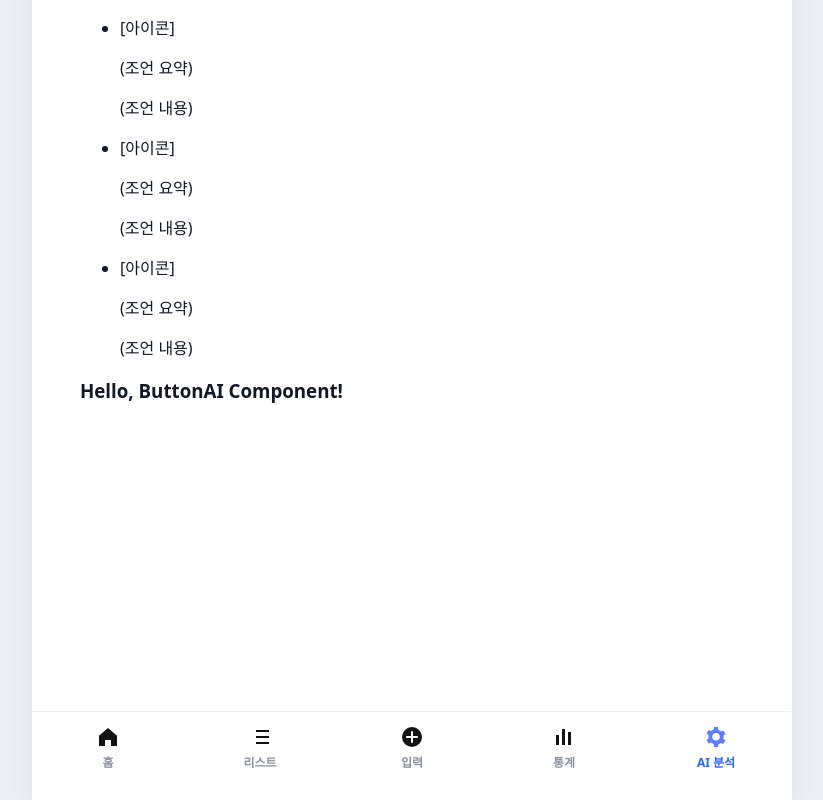
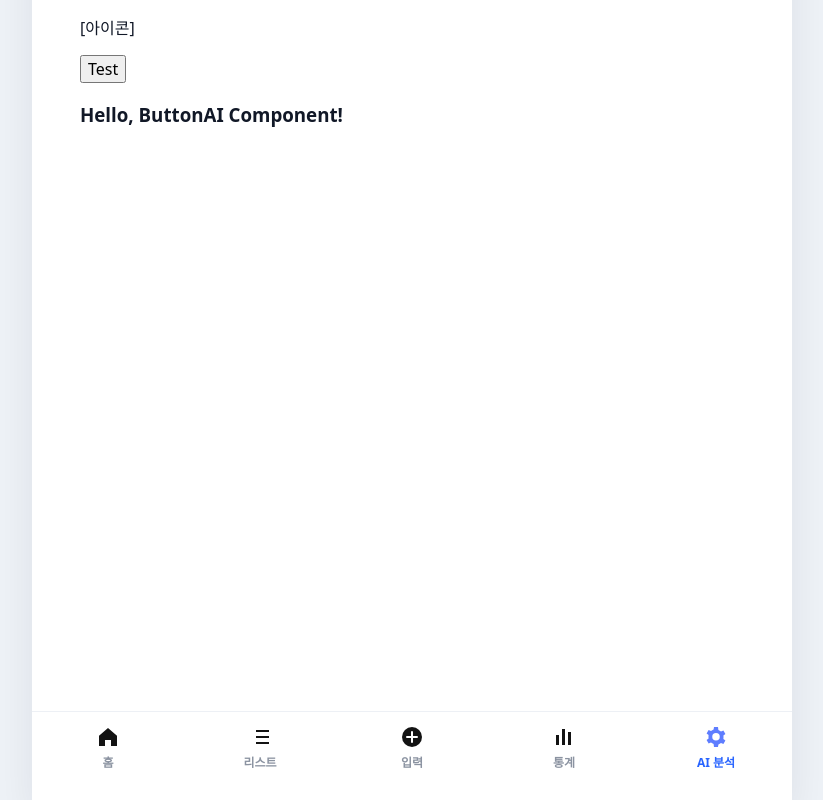
Before and after one commit to SCESecure/AI_Account_Tracker, a React (Vite) app: page / in a window 1280 px wide. Both pictures are taken after a click on the button "AI 분석". Shown: the part 125-925 px from the top of the page, without its empty margins (228-1051 px from the left). Built offline with nearby package versions, Linux system fonts and the light colour scheme; no server answers.

Commit message:
openai API 연동 완료

```diff
--- a/src/components/Body/AI/AdviseAI.tsx
+++ b/src/components/Body/AI/AdviseAI.tsx
@@ -4,13 +4,13 @@ export default function AdviseAI() {
   const todayDate = new Date();
   const adviseItem = [];
 
-  for (let i = 0; i < 3; i++) {
-    adviseItem.push(
-      <li>
-        <AdviseItem />
-      </li>,
-    );
-  }
+  // for (let i = 0; i < 3; i++) {
+  //   adviseItem.push(
+  //     <li>
+  //       <AdviseItem />
+  //     </li>,
+  //   );
+  // }
 
   return (
     <>
@@ -21,7 +21,8 @@ export default function AdviseAI() {
         {todayDate.getMonth() + 1}월 소비 트렌드에요!
       </h3>
 
-      <ul>{adviseItem}</ul>
+      {/* <ul>{adviseItem}</ul> */}
+      <AdviseItem />
     </>
   );
 }
--- a/src/components/Body/AI/AdviseItem.tsx
+++ b/src/components/Body/AI/AdviseItem.tsx
@@ -1,10 +1,31 @@
+import OpenAI from "openai";
+
+const key = import.meta.env.VITE_OPENAI_API_KEY;
+const openai = new OpenAI({
+  apiKey: key,
+  dangerouslyAllowBrowser: true,
+});
+
+const sendmsg = async () => {
+  const response = await openai.responses.create({
+    model: "gpt-5.4-mini",
+    input: [
+      {
+        role: "user",
+        content: "재미있는 이야기 하나 해줘.",
+      },
+    ],
+  });
+
+  console.log(response);
+};
+
 export default function AdviseItem() {
   return (
     <>
       {/* 아이콘 부분은 스타일에서 처리 */}
       <p>[아이콘]</p>
-      <p>(조언 요약)</p>
-      <p>(조언 내용)</p>
+      <button onClick={sendmsg}>Test</button>
     </>
   );
 }
```
